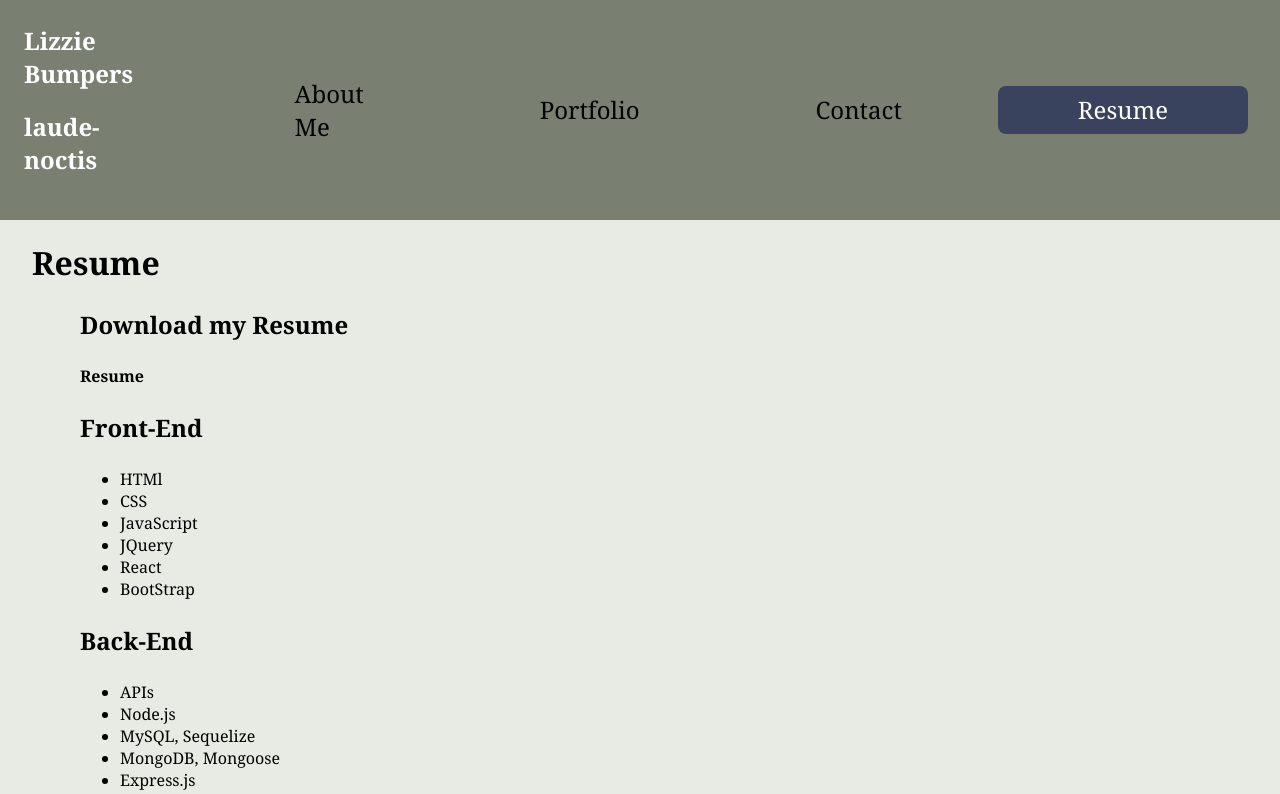
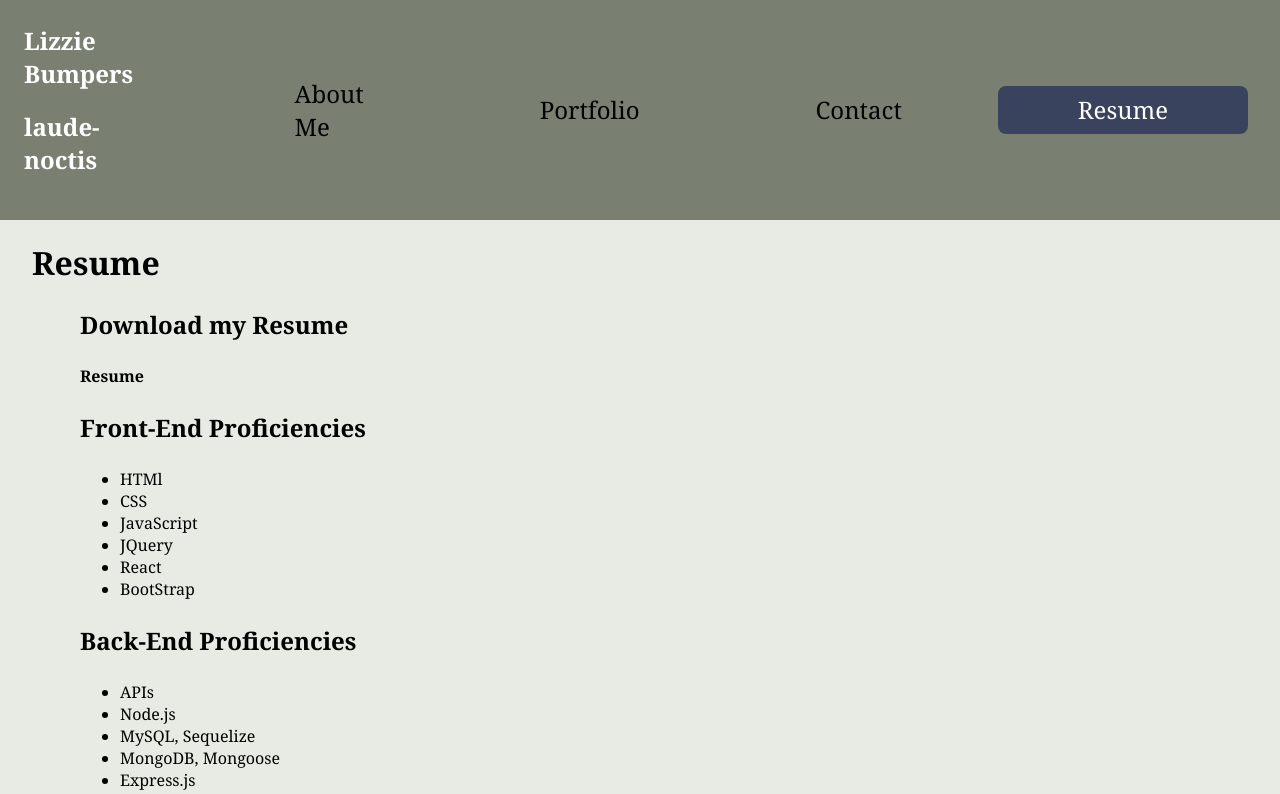
Before and after one commit to laude-noctis/lost-colony, a React (Vite) app in the folder vite-project/: page /resume in a window 1280 px wide. Shown: the top 794 px of the page. Built offline with nearby package versions, Linux system fonts and the light colour scheme.

Commit message:
added heights for each page regarding the bottom of the page footer

```diff
--- a/vite-project/src/index.css
+++ b/vite-project/src/index.css
@@ -20,7 +20,7 @@ body {
     width: 85rem;
     justify-content: center;
     margin: 0 auto;
-    min-height: 100vh;
+    min-height: 70vh;
 }
 
 .title {
@@ -112,7 +112,7 @@ h1 {
     display: flex;
     justify-content: center;
     width: 50rem;
-    height: 50rem;
+    height: 41rem;
 }
 
 .box {
@@ -156,6 +156,7 @@ input {
 /* Resume Page */
 .resume-container {
     margin-left: 5rem;
+    height: 40.5rem;
 }
 
 .resume-container h3 {
--- a/vite-project/src/pages/ResumePage.jsx
+++ b/vite-project/src/pages/ResumePage.jsx
@@ -7,7 +7,7 @@ export const ResumePage = () => {
             <h3>Download my Resume</h3>
             <h4>Resume</h4>
             <div>
-                <h3>Front-End</h3>
+                <h3>Front-End Proficiencies</h3>
                 <ul>
                     <li>HTMl</li>
                     <li>CSS</li>
@@ -16,7 +16,7 @@ export const ResumePage = () => {
                     <li>React</li>
                     <li>BootStrap</li>
                 </ul>
-                <h3>Back-End</h3>
+                <h3>Back-End Proficiencies</h3>
                 <ul>
                     <li>APIs</li>
                     <li>Node.js</li>
```
